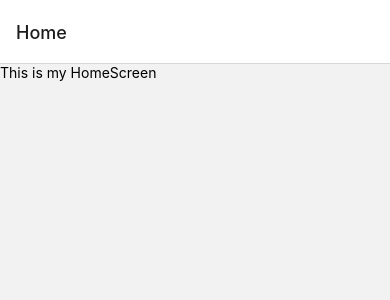
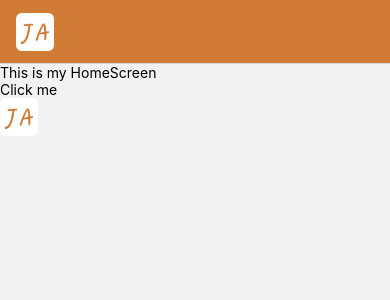
Before and after one commit to BusuRN/japaneseApp, a React Native app: screen /Home in a window 390 px wide. Shown: the top 300 px of the page. Built offline with nearby package versions, Linux system fonts and the light colour scheme.

Commit message:
added vector icons, added logo, added header

```diff
--- a/package.json
+++ b/package.json
@@ -18,7 +18,8 @@
     "react-native": "0.74.1",
     "react-native-linear-gradient": "^2.8.3",
     "react-native-safe-area-context": "^4.10.1",
-    "react-native-screens": "^3.31.1"
+    "react-native-screens": "^3.31.1",
+    "react-native-vector-icons": "^10.0.3"
   },
   "devDependencies": {
     "@babel/core": "^7.20.0",
--- /dev/null
+++ b/src/components/BackButton.tsx
@@ -0,0 +1,33 @@
+import {Pressable, StyleSheet, Text, View} from 'react-native';
+import React from 'react';
+import RNVectorIcon from './RNVectorIcon';
+import {WHITE} from '../consts/COLORS';
+import {useNavigation} from '@react-navigation/native';
+
+const BackButton = () => {
+  const navigation = useNavigation();
+  console.log(navigation);
+  return (
+    <Pressable
+      onPress={() => {
+        navigation.goBack();
+      }}
+      style={styles.container}>
+      <RNVectorIcon
+        name={'chevron-left'}
+        family={'Feather'}
+        size={37}
+        color={WHITE}
+      />
+    </Pressable>
+  );
+};
+
+export default BackButton;
+
+const styles = StyleSheet.create({
+  container: {
+    // borderWidth: 1,
+    marginLeft: -16,
+  },
+});
--- /dev/null
+++ b/src/components/Logo.tsx
@@ -0,0 +1,15 @@
+import {Image, StyleSheet, Text, View} from 'react-native';
+import React from 'react';
+import LogoImage from './../assets/Logo.png';
+
+const Logo = () => {
+  return (
+    <View>
+      <Image style={{width: 38, height: 38}} source={LogoImage} />
+    </View>
+  );
+};
+
+export default Logo;
+
+const styles = StyleSheet.create({});
--- /dev/null
+++ b/src/components/RNVectorIcon.tsx
@@ -0,0 +1,86 @@
+import React from 'react';
+import {ColorValue, ViewStyle} from 'react-native';
+import MaterialIcons from 'react-native-vector-icons/MaterialIcons';
+import MaterialCommunityIcons from 'react-native-vector-icons/MaterialCommunityIcons';
+import Feather from 'react-native-vector-icons/Feather';
+import AntDesign from 'react-native-vector-icons/AntDesign';
+import Entypo from 'react-native-vector-icons/Entypo';
+import EvilIcons from 'react-native-vector-icons/EvilIcons';
+import FontAwesome from 'react-native-vector-icons/FontAwesome';
+import FontAwesome5 from 'react-native-vector-icons/FontAwesome5';
+import Fontisto from 'react-native-vector-icons/Fontisto';
+import Foundation from 'react-native-vector-icons/Foundation';
+import Ionicons from 'react-native-vector-icons/Ionicons';
+import Octicons from 'react-native-vector-icons/Octicons';
+import SimpleLineIcons from 'react-native-vector-icons/SimpleLineIcons';
+import Zocial from 'react-native-vector-icons/Zocial';
+
+export type RNVectorIconFamily =
+  | 'MaterialIcons'
+  | 'MaterialCommunityIcons'
+  | 'Feather'
+  | 'AntDesign'
+  | 'Entypo'
+  | 'EvilIcons'
+  | 'FontAwesome'
+  | 'FontAwesome5'
+  | 'Fontisto'
+  | 'Foundation'
+  | 'Ionicons'
+  | 'Octicons'
+  | 'SimpleLineIcons'
+  | 'Zocial';
+export interface RNVectorIconProps {
+  name: string;
+  family?: RNVectorIconFamily;
+  size?: number;
+  color?: ColorValue;
+  style?: ViewStyle | null;
+}
+
+const IconList = {
+  MaterialIcons,
+  MaterialCommunityIcons,
+  Feather,
+  AntDesign,
+  Entypo,
+  EvilIcons,
+  FontAwesome,
+  FontAwesome5,
+  Fontisto,
+  Foundation,
+  Ionicons,
+  Octicons,
+  SimpleLineIcons,
+  Zocial,
+};
+
+const RNVectorIcon: React.FC<RNVectorIconProps> = ({
+  name = 'account',
+  family = 'Feather',
+  size = 15,
+  color = '#000000',
+  style,
+  ...restProps
+}) => {
+  const Icon = IconList[family];
+
+  if (Icon) {
+    return (
+      <Icon
+        name={name}
+        size={size}
+        color={color}
+        style={style}
+        {...restProps}
+      />
+    );
+  }
+
+  console.warn(
+    `[RNVectorIcon] - Error: could not find icon family with family:${family}`,
+  );
+  return null;
+};
+
+export default RNVectorIcon;
--- a/src/navigation/AppNavigator.tsx
+++ b/src/navigation/AppNavigator.tsx
@@ -4,14 +4,38 @@ import {NavigationContainer} from '@react-navigation/native';
 import {createNativeStackNavigator} from '@react-navigation/native-stack';
 import HomeScreen from '../screens/HomeScreen';
 import DetailsScreen from '../screens/DetailsScreen';
+import {ACCENT, WHITE} from '../consts/COLORS';
+import Logo from '../components/Logo';
+import BackButton from '../components/BackButton';
 
 const Stack = createNativeStackNavigator();
 
 const AppNavigator = () => {
   return (
     <NavigationContainer>
-      <Stack.Navigator>
-        <Stack.Screen name="Home" component={HomeScreen} />
+      <Stack.Navigator
+        screenOptions={{
+          headerStyle: {
+            backgroundColor: ACCENT,
+          },
+          headerTintColor: WHITE,
+          headerTitle: () => {
+            return <Logo />;
+          },
+          headerBackTitle: 'Nimic',
+          headerLeft: () => {
+            return <BackButton />;
+          },
+        }}>
+        <Stack.Screen
+          name="Home"
+          component={HomeScreen}
+          options={{
+            headerLeft: () => {
+              return <View />;
+            },
+          }}
+        />
         <Stack.Screen name="Details" component={DetailsScreen} />
       </Stack.Navigator>
     </NavigationContainer>
--- a/src/screens/HomeScreen.tsx
+++ b/src/screens/HomeScreen.tsx
@@ -1,10 +1,17 @@
-import {StyleSheet, Text, View} from 'react-native';
+import {Pressable, StyleSheet, Text, View} from 'react-native';
 import React from 'react';
-
-const HomeScreen = () => {
+import Logo from './../components/Logo';
+const HomeScreen = ({navigation}) => {
   return (
     <View>
       <Text>This is my HomeScreen</Text>
+      <Pressable
+        onPress={() => {
+          navigation.navigate('Details');
+        }}>
+        <Text>Click me</Text>
+      </Pressable>
+      <Logo />
     </View>
   );
 };
--- /dev/null
+++ b/src/types/global.d.ts
@@ -0,0 +1 @@
+declare module '*.png';
```
Also changed, not shown: src/assets/Logo.png (added), 3 other files (tests, documents, lock files or other folders).
